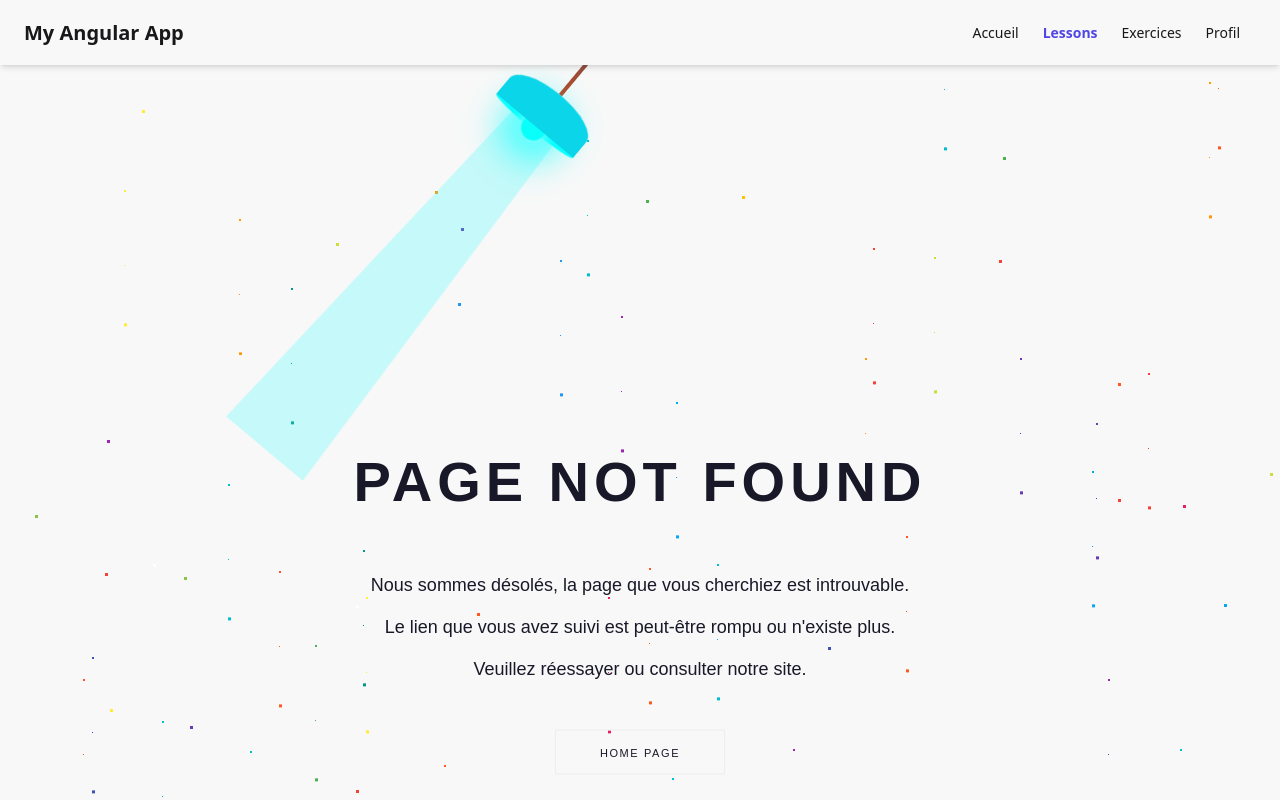
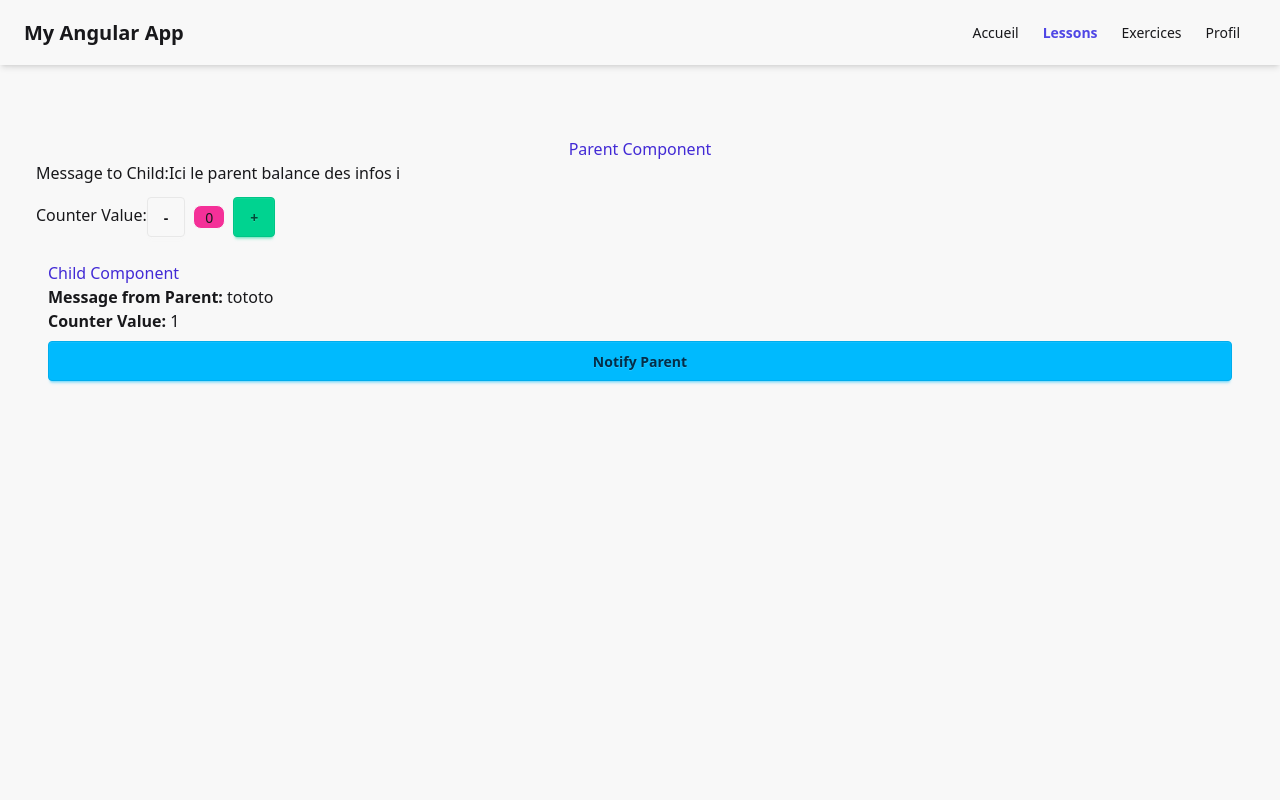
Before and after one commit to Simo10x/angular, an Angular app: page /lessons/parent in a window 1280 px wide. Shown: the top 800 px of the page. Built offline with nearby package versions, Linux system fonts and the light colour scheme.

Commit message:
add parent and child to lessons and app.routes

```diff
--- a/src/app/app.routes.ts
+++ b/src/app/app.routes.ts
@@ -24,6 +24,14 @@ export const routes: Routes = [
   {
     path:'lessons/event-binding',
     loadComponent:()=>import('./lessons/event-binding/event-binding').then(m=>m.EventBinding)
+  },
+  {
+    path:'lessons/parent',
+    loadComponent:()=>import('./lessons/parent/parent.component').then(m=>m.ParentComponent)
+  },
+  {
+    path:'lessons/child',
+    loadComponent:()=>import('./lessons/child/child.component').then(m=>m.ChildComponent)
   },
   {
     path:'exercices',
--- /dev/null
+++ b/src/app/lessons/child/child.component.html
@@ -0,0 +1 @@
+<p>child.component works!</p>
--- /dev/null
+++ b/src/app/lessons/child/child.component.ts
@@ -0,0 +1,38 @@
+import { Component, Input, Output, EventEmitter } from '@angular/core';
+
+@Component({
+  selector: 'app-child',
+  imports: [],
+  template: `
+    <div class="card p-3 mb-3 bg-danger-subtle">
+      <h5 class="text-primary">Child Component</h5>
+      <p><strong>Message from Parent:</strong> {{ message }}</p>
+      <p><strong>Counter Value:</strong> {{ counter }}</p>
+      <button class="btn btn-info mt-2" (click)="notifyParent()">
+        Notify Parent
+      </button>
+    </div>
+  `,
+  styleUrls: ['./child.component.css'],
+})
+export class ChildComponent {
+  // ? @Input c'est l'Equivalent des PROPS sur les autre frameworks
+  // !Déclarer propriété obligatoire (cela ne peut pas être undefined)
+  // @Input() message!: string;
+  // @Input() counter!: number;
+  // ?phase 1 : Ici on déclare notre prore Event
+  @Output() notify = new EventEmitter<string>();
+
+  // !Déclarer propriété optionnelle avec ? (cela peut être undefined)
+  // @Input() message?: string;
+  // @Input() counter?: number;
+  //! Déclarer propriété avec valeur par défaut (Faut être sûr que ca sera pas undefined)
+  @Input() message: string='';
+  @Input() counter: number=0;
+
+  notifyParent() {
+    // ? phase 2 : On fais l'emmission de
+    // ! Emmission de l'event custom avec counter dedans
+    this.notify.emit(`Counter is now from enfant: ${this.counter}`);
+  }
+}
--- a/src/app/lessons/lessons.ts
+++ b/src/app/lessons/lessons.ts
@@ -23,7 +23,9 @@ export class Lessons {
   lessons = [
     { name: 'Text Interpolation', path: 'text-interpolation' },
     { name: 'Property Binding', path: 'property-binding' },
-    { name: 'Event Binding', path: 'event-binding' }
+    { name: 'Event Binding', path: 'event-binding' },
+    { name: 'Parent', path: 'parent' },
+    { name: 'Child', path: 'child' }
   ];
 
   constructor(private router: Router) {}
--- /dev/null
+++ b/src/app/lessons/parent/parent.component.html
@@ -0,0 +1 @@
+<p>parent.component works!</p>
--- /dev/null
+++ b/src/app/lessons/parent/parent.component.ts
@@ -0,0 +1,65 @@
+import { Component } from '@angular/core';
+import { ChildComponent } from '../child/child.component';
+import { FormsModule } from '@angular/forms';
+import { NgIf } from '@angular/common';
+
+@Component({
+  selector: 'app-parent',
+  imports: [ChildComponent,FormsModule,NgIf],
+  // templateUrl: './parent.component.html',
+  template: `
+    <div class="container my-5 p-5 bg-warning-subtle">
+      <h2 class="text-center text-primary">Parent Component</h2>
+            <!-- Message reçu de l'enfant -->
+            <div *ngIf="childNotification" class="alert alert-warning mt-3">
+        <strong>Notification from Child:</strong> {{ childNotification }}
+      </div>
+
+      <!-- Formulaire pour modifier le message -->
+      <div class="mb-3">
+        <label for="messageInput" class="form-label">Message to Child:</label>
+        <input [(ngModel)]="parentMessage" id="messageInput" class="form-control" placeholder="Enter a message" />
+      </div>
+
+      <!-- Contrôle du compteur -->
+      <div class="mb-3">
+        <label class="form-label">Counter Value:</label>
+        <button class="btn btn-danger me-2" (click)="decreaseCounter()">-</button>
+        <span class="badge bg-secondary">{{ counterParent }}</span>
+        <button class="btn btn-success ms-2" (click)="increaseCounter()">+</button>
+      </div>
+
+      <!-- Inclusion du composant enfant -->
+       <!-- <img [src]="uneVaraibble " alt=""> -->
+
+      <app-child
+        [message]="'tototo'"
+        [counter]="1"
+        (notify)="handleNotification($event)"
+      ></app-child>
+    </div>
+  `,
+  styleUrl: './parent.component.css'
+})
+export class ParentComponent {
+  parentMessage: string = 'Ici le parent balance des infos intra ENFANT';
+  counterParent: number = 0;
+  childNotification: string | null = null;
+
+
+  increaseCounter() {
+    this.counterParent++;
+  }
+
+  decreaseCounter() {
+    if (this.counterParent > 0) {
+      this.counterParent--;
+    }
+  }
+
+  //! Reaction dans le parent à la notification de l'enfant (l'event custom)
+  handleNotification(message: string) {
+    console.log(message);
+    this.childNotification = message;
+  }
+}
```
Also changed, not shown: src/app/lessons/child/child.component.css (added), src/app/lessons/parent/parent.component.css (added), 2 other files (tests, documents, lock files or other folders).
